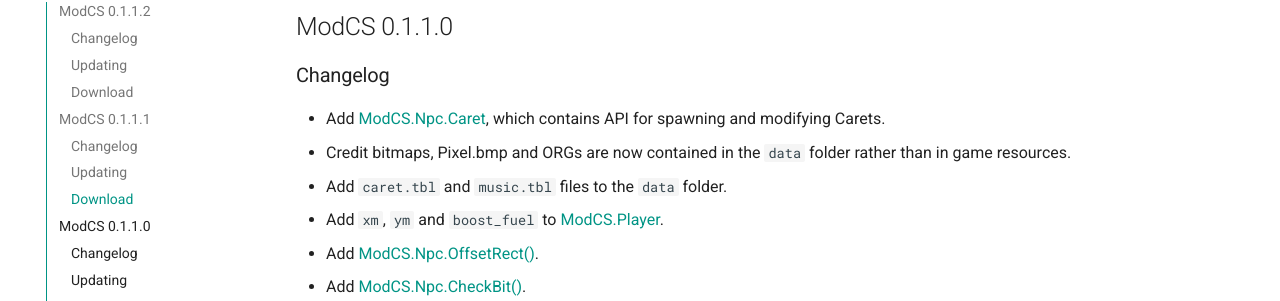
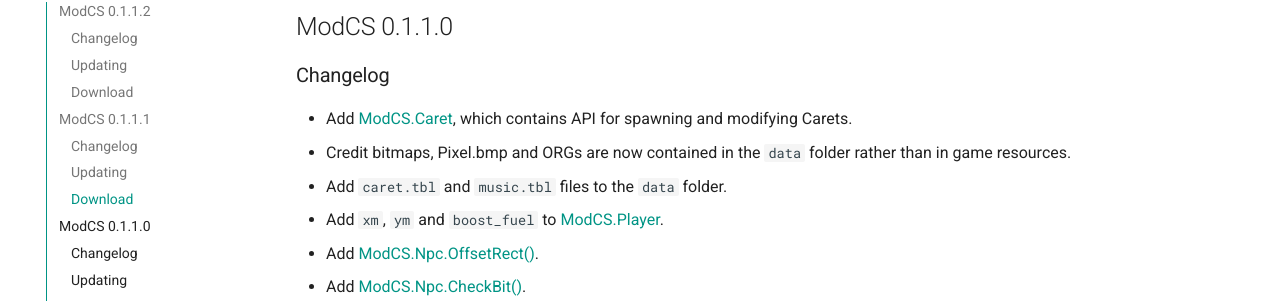
Before and after one commit to modcavestory/modcavestory.github.io, an MkDocs documentation site: the page built from docs/releases.md, in a window 1280 px wide and 900 px high, scrolled down 1082 px. Shown: the part 151-452 px from the top of the window. Built offline with MkDocs 1.6.1 and Material for MkDocs 9.7.7, drawn with Linux system fonts in a browser that asks for light colours.

Commit message:
fix a typo lmao

```diff
--- a/docs/releases.md
+++ b/docs/releases.md
@@ -41,7 +41,7 @@ To update from ModCS 0.1.1.0:
 
 ### Changelog
 
-- Add [ModCS.Npc.Caret](/api/objects/caret/), which contains API for spawning and modifying Carets.
+- Add [ModCS.Caret](/api/objects/caret/), which contains API for spawning and modifying Carets.
 - Credit bitmaps, Pixel.bmp and ORGs are now contained in the `data` folder rather than in game resources.
 - Add `caret.tbl` and `music.tbl` files to the `data` folder.
 - Add `xm`, `ym` and `boost_fuel` to [ModCS.Player](/api/objects/player/).
```
